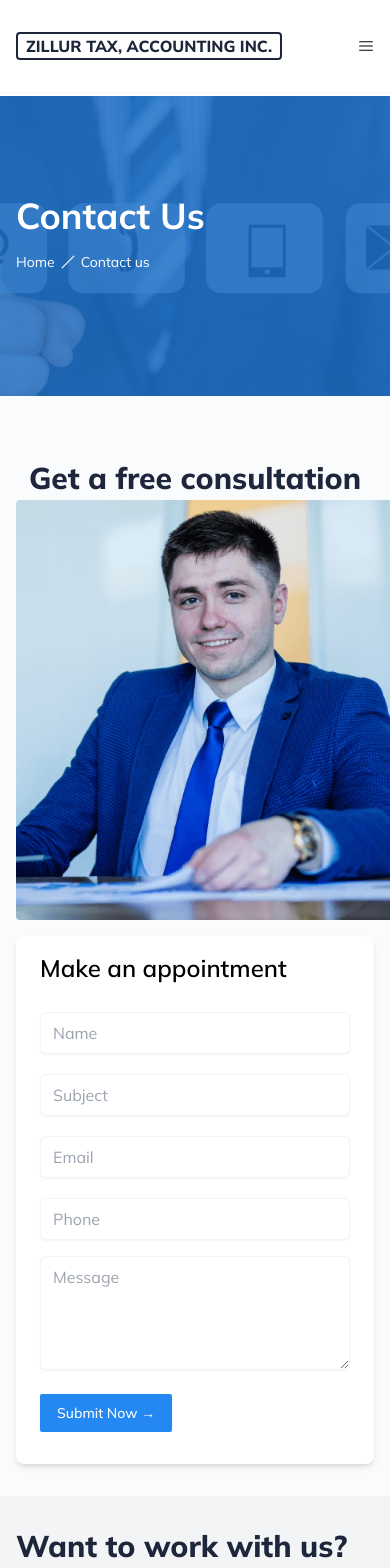
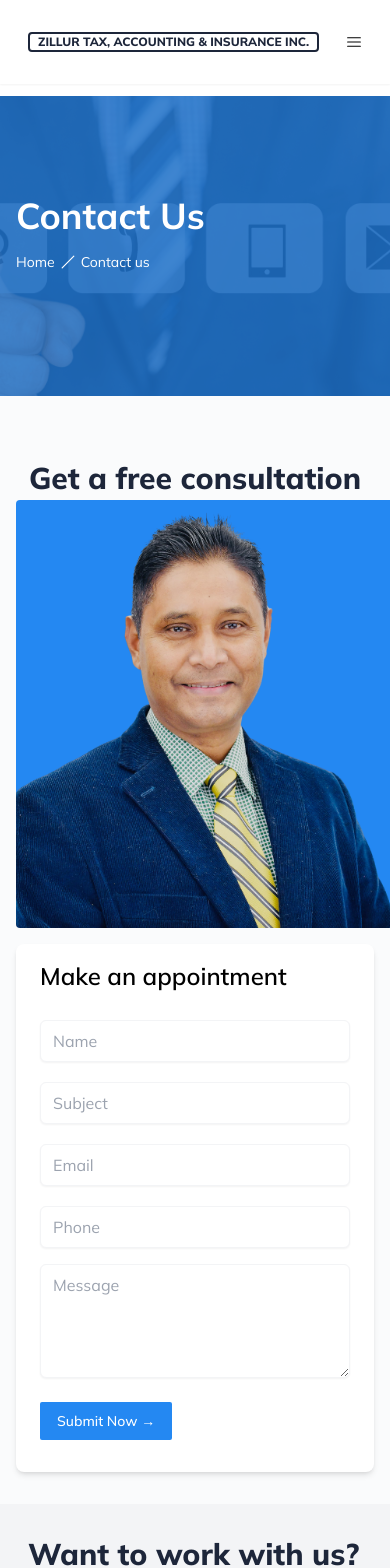
Before and after one commit to fazlyalahi01/tax-website, a Next.js app: page /contact in a window 390 px wide. Shown: the top 1568 px of the page. Built offline with nearby package versions, Linux system fonts and the light colour scheme.

Commit message:
update logo and responsive design

```diff
--- a/src/components/common/Footer.tsx
+++ b/src/components/common/Footer.tsx
@@ -5,11 +5,12 @@ import { FaFacebookF, FaLinkedinIn, FaTwitter } from "react-icons/fa";
 
 const Footer: React.FC = () => {
   return (
-    <footer className="bg-gray-900 text-gray-300 py-12">
+    <footer className="bg-gray-900 text-gray-300 py-12 px-3 xl:px-0">
       <div className="container-x py-8 mx-auto flex flex-wrap justify-between space-y-8 md:space-y-0">
-        <div className="w-full md:w-1/4">
+        <div className="w-full md:w-5/12">
           <h2 className="text-2xl font-bold text-white mb-4">
-            Zillur Tax, Accounting <span className="text-primary">Inc.</span>
+            Zillur Tax, Accounting & Insurance{" "}
+            <span className="text-primary">Inc.</span>
           </h2>
           <p className="mb-4">
             88-11A, 169th St.(2nd fl) Jamaica, NY 11432 <br />
@@ -44,7 +45,7 @@ const Footer: React.FC = () => {
           </div>
         </div>
 
-        <div className="w-full md:w-1/4">
+        <div className="w-full md:w-2/12">
           <h3 className="text-xl font-semibold text-white mb-4">Explore</h3>
           <ul className="space-y-2">
             {siteConfig.navItems.map((item, index) => (
@@ -57,7 +58,7 @@ const Footer: React.FC = () => {
           </ul>
         </div>
 
-        <div className="w-full md:w-1/4">
+        <div className="w-full md:w-2/12">
           <h3 className="text-xl font-semibold text-white mb-4">
             Our Services
           </h3>
@@ -80,7 +81,7 @@ const Footer: React.FC = () => {
           </ul>
         </div>
 
-        <div className="w-full md:w-1/4">
+        <div className="w-full md:w-3/12">
           <h3 className="text-xl font-semibold text-white mb-4">Lets Talk!</h3>
           <p className="mb-4">
             If your need any services or have any questions, feel free to
--- a/src/components/common/Navbar.tsx
+++ b/src/components/common/Navbar.tsx
@@ -30,22 +30,22 @@ const Navbar: React.FC = () => {
       }`}
     >
       <nav
-        className={`container-x md:flex justify-center items-center py-8 transition-all ease-in-out duration-300`}
+        className={`container-x lg:flex justify-center items-center py-8 transition-all ease-in-out duration-300`}
       >
-        <div className="flex justify-between items-center gap-3">
+        <div className="flex justify-between items-center gap-3 px-3 lg:px-0">
           <Link href={"/"} className="flex-shrink-0">
             <h1
               className={`uppercase font-extrabold border-2 px-2 rounded  ${
                 isScrolled
-                  ? "text-white md:text-xl duration-500  border-white"
-                  : "text-title md:text-2xl text-base duration-500  border-title"
+                  ? "text-white md:text-xl sm:text-xl text-xs duration-500  border-white"
+                  : "text-title md:text-2xl sm:text-lg text-xs duration-500  border-title"
               }`}
             >
-              Zillur Tax, Accounting Inc.
+              Zillur Tax, Accounting & Insurance Inc.
             </h1>
           </Link>
 
-          <span className="block md:hidden">
+          <span className="block lg:hidden">
             {isOpenNav ? (
               <RxCross2
                 onClick={() => setIsOpenNav(false)}
@@ -60,12 +60,12 @@ const Navbar: React.FC = () => {
           </span>
         </div>
         <ul
-          className={`flex flex-col md:flex-row md:gap-6 gap-2 py-8 md:py-0 md:opacity-100 z-[200] ${
+          className={`flex flex-col lg:flex-row lg:gap-6 gap-2 py-8 lg:py-0 lg:opacity-100 z-[200] ${
             isOpenNav ? "opacity-100 " : "opacity-0 "
-          } md:items-center md:justify-end md:static absolute left-0 px-7 md:px-0 transition-all ease-in-out duration-500  md:bg-opacity-0 w-full z-auto ${
+          } lg:items-center lg:justify-end lg:static absolute left-0 px-7 lg:px-0 transition-all ease-in-out duration-500  lg:bg-opacity-0 w-full z-auto ${
             isScrolled
-              ? "bg-primary md:bg-transparent"
-              : "bg-white md:bg-transparent"
+              ? "bg-primary lg:bg-transparent"
+              : "bg-white lg:bg-transparent"
           }`}
         >
           {siteConfig.navItems.map((item, index) => (
--- a/src/components/common/StartWithUs.tsx
+++ b/src/components/common/StartWithUs.tsx
@@ -9,7 +9,7 @@ import { Dialog, DialogContent, DialogTrigger } from "../ui/dialog";
 
 const StartWithUs: React.FC = () => {
   return (
-    <div className="bg-gray-100 md:py-16 py-8">
+    <div className="bg-gray-100 md:py-16 py-8 px-3 xl:px-0">
       <div className="container-x">
         <div className="md:flex justify-between gap-12 items-center">
           <h1 className="md:text-4xl text-3xl font-extrabold text-title pb-1 flex-shrink-0">
--- a/src/components/contact/FormContainer.tsx
+++ b/src/components/contact/FormContainer.tsx
@@ -1,29 +1,36 @@
-'use client'
-import Image from 'next/image';
-import React from 'react';
-import { Input } from '../ui/input';
-import ContactForm from './ContactForm';
+"use client";
+import Image from "next/image";
+import React from "react";
+import ContactForm from "./ContactForm";
 
 const FormContainer: React.FC = () => {
   const handleSubmit = (event: any) => {
     event.preventDefault();
     const formData = new FormData(event.target);
     const data = {
-            firstName: formData.get('firstName'),
-            lastName: formData.get('lastName'),
-            email: formData.get('email'),
-            phone: formData.get('phone'),
-            message: formData.get('message'),
+      firstName: formData.get("firstName"),
+      lastName: formData.get("lastName"),
+      email: formData.get("email"),
+      phone: formData.get("phone"),
+      message: formData.get("message"),
     };
     console.log(data);
-    }
+  };
   return (
     <div className="bg-lite pt-16 overflow-hidden">
       <div className="container-x">
-                <h1 className="md:text-4xl text-3xl font-extrabold text-title pb-1 text-center">Get a free consultation</h1>
+        <h1 className="md:text-4xl text-3xl font-extrabold text-title pb-1 text-center">
+          Get a free consultation
+        </h1>
         <div className="md:flex items-center justify-between gap-8 md:p-12 ">
           <div className="relative">
-                        <Image src="/images/contact-thumb.png" width={800} height={800} alt="hero thumb" className="h-auto max-w-sm rounded" />
+            <Image
+              src="/images/profile-image.png"
+              width={800}
+              height={800}
+              alt="hero thumb"
+              className="h-auto max-w-sm rounded"
+            />
           </div>
           <div className="space-y-6  pt-4 pb-8 bg-white p-6 rounded-lg shadow-md w-full mt-4 mb-8">
             <h2 className="text-2xl font-semibold mb-6">Make an appointment</h2>
```
Lines whose indentation alone changed are shown as unchanged.
